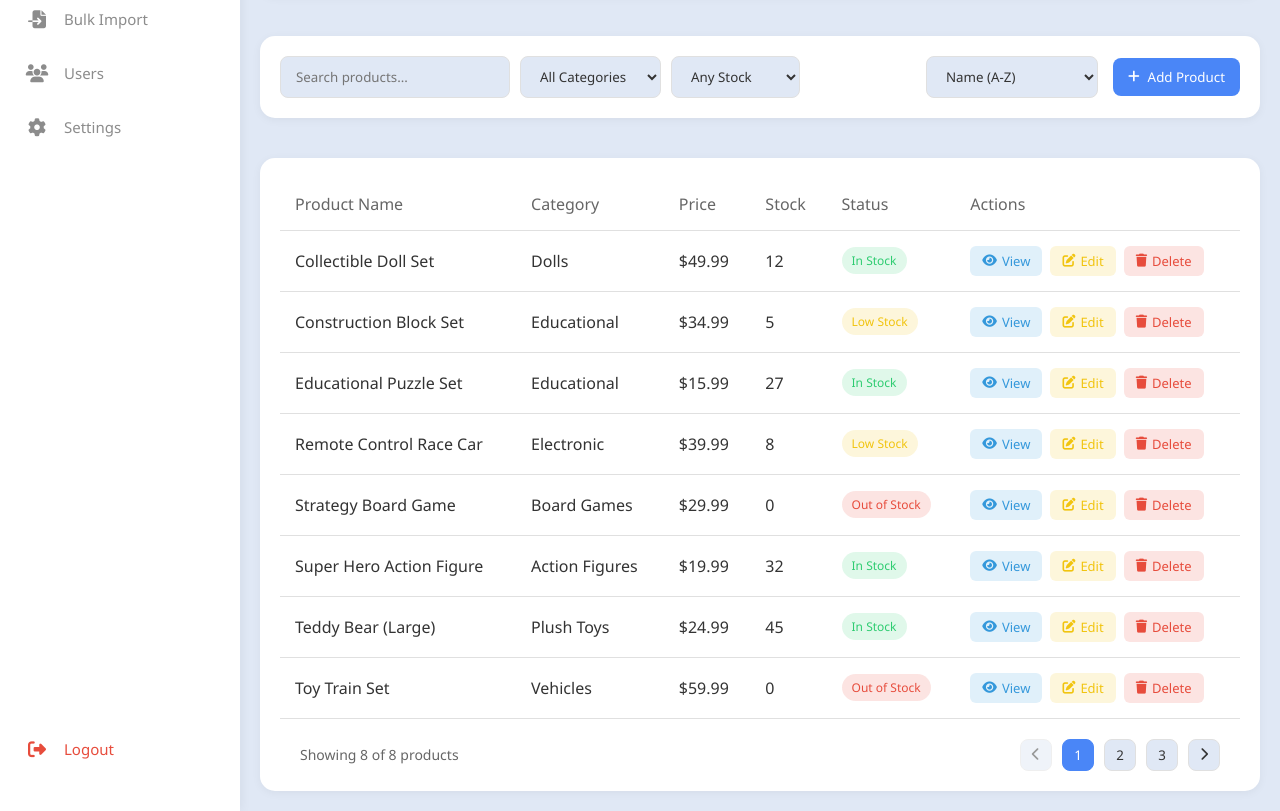
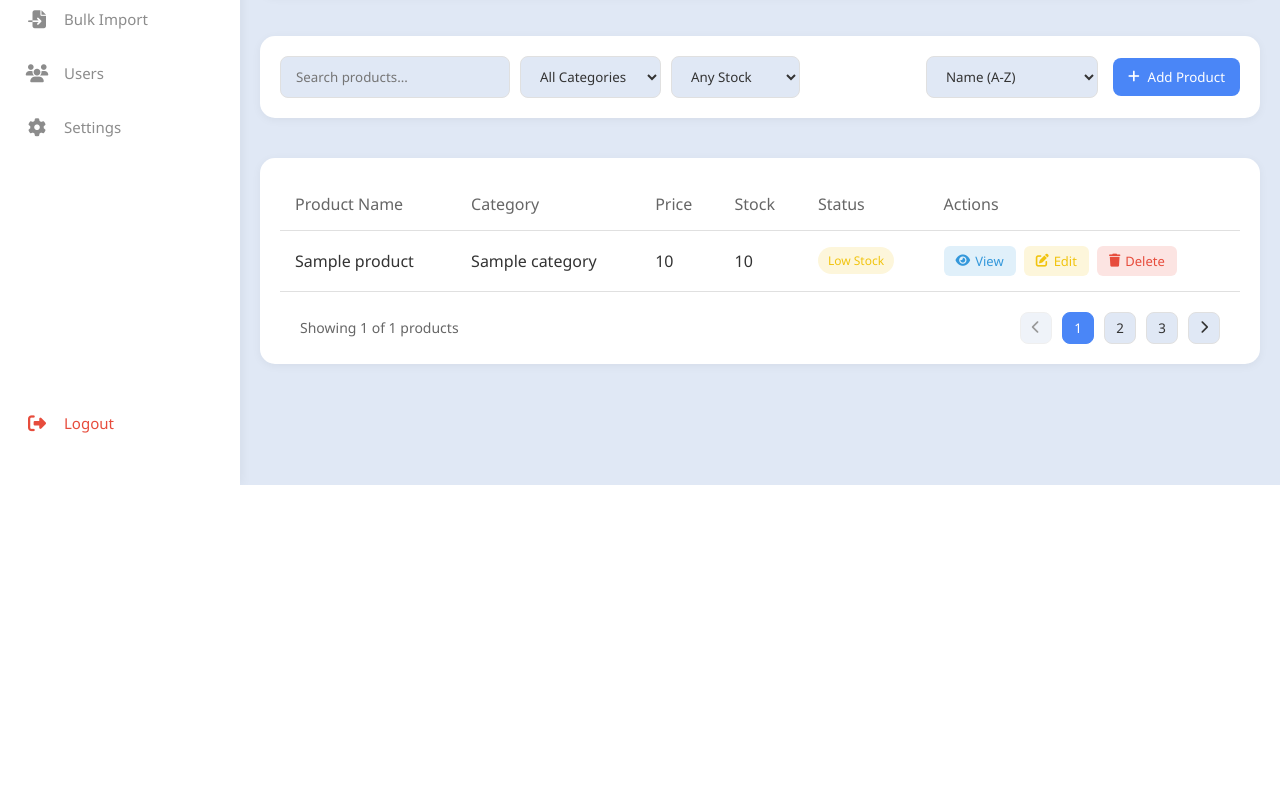
Before and after one commit to Nhyira21/MongoDB, a Flask app: page /products/ in a window 1280 px wide. Shown: the part 315-1126 px from the top of the page. After the commit the page ends 800 px from the top, so only its background shows below. Run offline with Flask 3, Linux system fonts and the light colour scheme; a database or web service that is not in the repository returns one stand-in record (values such as "Sample title").

Commit message:
Implement product management features: add product listing, save, and edit functionality

```diff
--- a/app.py
+++ b/app.py
@@ -105,7 +105,30 @@ def edituser():
 
 @app.route('/products/')
 def products():
-    return render_template('product_listing.html')
+    product_collection = db["products"]
+    products = product_collection.find()
+
+    return render_template('product_listing.html', products=products)
+
+@app.route('/products/save', methods=['POST'])
+def save_product():
+    data = request.get_json()
+    product_collection = db["products"]
+    product_collection.insert_one(data)
+    return jsonify({"message": "Product added successfully"}), 201
+
+@app.route('/products/edit', methods=['POST'])
+def edit_product():
+    data = request.get_json()
+    product_collection = db["products"]
+    product_id = data.get('id')
+    print(data.get('id'), "::::::::::::::::::::::::::::::::::::::::")
+    del data['id']
+    if not product_id:
+        return jsonify({"error": "Product ID is required"}), 400
+    filter = {'id': product_id}
+    product_collection.find_one_and_update(filter, {'$set': data})
+    return jsonify({"message": "Product updated successfully"}), 201
 
 # ::::::::::::::::  --  p r o d u c t s
 
--- a/templates/extendsbase.html
+++ b/templates/extendsbase.html
@@ -347,7 +347,7 @@
         <!-- Welcome Card -->
         <div class="welcome-card">
             <div class="welcome-text">
-                <h2>Hi, George!</h2>
+                <h2>Hi, {{session['user']}}!</h2>
                 <p>What are we doing today?</p>
                 <div class="action-buttons">
                     <div class="action-button">
--- a/templates/product_listing.html
+++ b/templates/product_listing.html
@@ -430,166 +430,28 @@
                 </tr>
             </thead>
             <tbody>
+                {% for pr in products %}
                 <tr>
-                    <td>Teddy Bear (Large)</td>
-                    <td>Plush Toys</td>
-                    <td>$24.99</td>
-                    <td>45</td>
-                    <td><span class="status-badge in-stock">In Stock</span></td>
+                    <td>{{pr['productName']}}</td>
+                    <td>{{pr['category']}}</td>
+                    <td>{{pr['price']}}</td>
+                    <td>{{pr['stock']}}</td>
+                    <td><span class="status-badge {{pr['status']}}">{{pr['status']}}</span></td>
                     <td>
                         <div class="action-buttons">
-                            <button class="action-button view-button" data-id="1">
+                            <button class="action-button view-button" data-id="{{pr['id']}}">
                                 <i class="fas fa-eye"></i> View
                             </button>
-                            <button class="action-button edit-button" data-id="1">
+                            <button class="action-button edit-button" data-id="{{pr['id']}}">
                                 <i class="fas fa-edit"></i> Edit
                             </button>
-                            <button class="action-button delete-button" data-id="1">
+                            <button class="action-button delete-button" data-id="{{pr['id']}}">
                                 <i class="fas fa-trash"></i> Delete
                             </button>
                         </div>
                     </td>
                 </tr>
-                <tr>
-                    <td>Super Hero Action Figure</td>
-                    <td>Action Figures</td>
-                    <td>$19.99</td>
-                    <td>32</td>
-                    <td><span class="status-badge in-stock">In Stock</span></td>
-                    <td>
-                        <div class="action-buttons">
-                            <button class="action-button view-button" data-id="2">
-                                <i class="fas fa-eye"></i> View
-                            </button>
-                            <button class="action-button edit-button" data-id="2">
-                                <i class="fas fa-edit"></i> Edit
-                            </button>
-                            <button class="action-button delete-button" data-id="2">
-                                <i class="fas fa-trash"></i> Delete
-                            </button>
-                        </div>
-                    </td>
-                </tr>
-                <tr>
-                    <td>Remote Control Race Car</td>
-                    <td>Electronic</td>
-                    <td>$39.99</td>
-                    <td>8</td>
-                    <td><span class="status-badge low-stock">Low Stock</span></td>
-                    <td>
-                        <div class="action-buttons">
-                            <button class="action-button view-button" data-id="3">
-                                <i class="fas fa-eye"></i> View
-                            </button>
-                            <button class="action-button edit-button" data-id="3">
-                                <i class="fas fa-edit"></i> Edit
-                            </button>
-                            <button class="action-button delete-button" data-id="3">
-                                <i class="fas fa-trash"></i> Delete
-                            </button>
-                        </div>
-                    </td>
-                </tr>
-                <tr>
-                    <td>Strategy Board Game</td>
-                    <td>Board Games</td>
-                    <td>$29.99</td>
-                    <td>0</td>
-                    <td><span class="status-badge out-of-stock">Out of Stock</span></td>
-                    <td>
-                        <div class="action-buttons">
-                            <button class="action-button view-button" data-id="4">
-                                <i class="fas fa-eye"></i> View
-                            </button>
-                            <button class="action-button edit-button" data-id="4">
-                                <i class="fas fa-edit"></i> Edit
-                            </button>
-                            <button class="action-button delete-button" data-id="4">
-                                <i class="fas fa-trash"></i> Delete
-                            </button>
-                        </div>
-                    </td>
-                </tr>
-                <tr>
-                    <td>Educational Puzzle Set</td>
-                    <td>Educational</td>
-                    <td>$15.99</td>
-                    <td>27</td>
-                    <td><span class="status-badge in-stock">In Stock</span></td>
-                    <td>
-                        <div class="action-buttons">
-                            <button class="action-button view-button" data-id="5">
-                                <i class="fas fa-eye"></i> View
-                            </button>
-                            <button class="action-button edit-button" data-id="5">
-                                <i class="fas fa-edit"></i> Edit
-                            </button>
-                            <button class="action-button delete-button" data-id="5">
-                                <i class="fas fa-trash"></i> Delete
-                            </button>
-                        </div>
-                    </td>
-                </tr>
-                <tr>
-                    <td>Collectible Doll Set</td>
-                    <td>Dolls</td>
-                    <td>$49.99</td>
-                    <td>12</td>
-                    <td><span class="status-badge in-stock">In Stock</span></td>
-                    <td>
-                        <div class="action-buttons">
-                            <button class="action-button view-button" data-id="6">
-                                <i class="fas fa-eye"></i> View
-                            </button>
-                            <button class="action-button edit-button" data-id="6">
-                                <i class="fas fa-edit"></i> Edit
-                            </button>
-                            <button class="action-button delete-button" data-id="6">
-                                <i class="fas fa-trash"></i> Delete
-                            </button>
-                        </div>
-                    </td>
-                </tr>
-                <tr>
-                    <td>Construction Block Set</td>
-                    <td>Educational</td>
-                    <td>$34.99</td>
-                    <td>5</td>
-                    <td><span class="status-badge low-stock">Low Stock</span></td>
-                    <td>
-                        <div class="action-buttons">
-                            <button class="action-button view-button" data-id="7">
-                                <i class="fas fa-eye"></i> View
-                            </button>
-                            <button class="action-button edit-button" data-id="7">
-                                <i class="fas fa-edit"></i> Edit
-                            </button>
-                            <button class="action-button delete-button" data-id="7">
-                                <i class="fas fa-trash"></i> Delete
-                            </button>
-                        </div>
-                    </td>
-                </tr>
-                <tr>
-                    <td>Toy Train Set</td>
-                    <td>Vehicles</td>
-                    <td>$59.99</td>
-                    <td>0</td>
-                    <td><span class="status-badge out-of-stock">Out of Stock</span></td>
-                    <td>
-                        <div class="action-buttons">
-                            <button class="action-button view-button" data-id="8">
-                                <i class="fas fa-eye"></i> View
-                            </button>
-                            <button class="action-button edit-button" data-id="8">
-                                <i class="fas fa-edit"></i> Edit
-                            </button>
-                            <button class="action-button delete-button" data-id="8">
-                                <i class="fas fa-trash"></i> Delete
-                            </button>
-                        </div>
-                    </td>
-                </tr>
+                {% endfor %}
             </tbody>
         </table>
 
@@ -644,13 +506,13 @@
                 <div style="margin-bottom: 15px;">
                     <label for="productCategory" style="display: block; margin-bottom: 5px;">Category</label>
                     <select id="productCategory" style="width: 100%; padding: 8px; border-radius: 8px; border: 1px solid var(--border-color); background-color: var(--bg-color); color: var(--text-color);" required>
-                        <option value="action-figures">Action Figures</option>
-                        <option value="board-games">Board Games</option>
-                        <option value="dolls">Dolls</option>
-                        <option value="educational">Educational</option>
-                        <option value="electronic">Electronic</option>
-                        <option value="plush">Plush Toys</option>
-                        <option value="vehicles">Vehicles</option>
+                        <option value="Action Figures">Action Figures</option>
+                        <option value="Board Games">Board Games</option>
+                        <option value="Dolls">Dolls</option>
+                        <option value="Educational">Educational</option>
+                        <option value="Electronic">Electronic</option>
+                        <option value="Plush Toys">Plush Toys</option>
+                        <option value="Vehicles">Vehicles</option>
                     </select>
                 </div>
                 <div style="margin-bottom: 15px;">
@@ -892,17 +754,19 @@
     document.querySelectorAll('.edit-button').forEach(button => {
         button.addEventListener('click', function() {
             const productId = this.getAttribute('data-id');
+            console.log(productId);
             document.getElementById('productModalTitle').textContent = 'Edit Product';
             document.getElementById('productId').value = productId;
-
-            // Here you would typically fetch product data and populate the form
-            // This is a simplified example with hardcoded data
-            let productData = {
-                name: 'Sample Product',
-                category: 'plush',
-                price: 29.99,
-                stock: 15,
-                description: 'This is a sample product description.'
+            // fetch current row
+            const row = this.closest('tr');
+            // fetch the id from the action buttons property data-id
+            const productData = {
+                id: productId,
+                name: row.querySelector('td:nth-child(1)').textContent,
+                category: row.querySelector('td:nth-child(2)').textContent,
+                price: parseFloat(row.querySelector('td:nth-child(3)').textContent.replace('$', '')),
+                stock: parseInt(row.querySelector('td:nth-child(4)').textContent),
+                description: '' // Add logic to fetch description if available
             };
 
             // For demonstration purposes, let's populate form with some sample data
@@ -912,6 +776,36 @@
             document.getElementById('productStock').value = productData.stock;
             document.getElementById('productDescription').value = productData.description;
 
+            $.ajax({
+                url: '{{url_for("edit_product")}}',
+                type: 'POST',
+                contentType: 'application/json',
+                data: JSON.stringify({
+                    id: productId,
+                    name: productData.name,
+                    category: productData.category,
+                    price: productData.price,
+                    stock: productData.stock,
+                    description: productData.description
+                }),
+                success: function(response) {
+                    // Handle success response
+                    console.log('Product data fetched successfully:', response);
+                    // update row with new data
+                    // Update the row with new data
+                    row.querySelector('td:nth-child(1)').textContent = productData.name;
+                    row.querySelector('td:nth-child(2)').textContent = productData.category;
+                    row.querySelector('td:nth-child(3)').textContent = `$${productData.price.toFixed(2)}`;
+                    row.querySelector('td:nth-child(4)').textContent = productData.stock;
+                    row.querySelector('.status-badge').textContent = productData.stock > 10 ? 'In Stock' : productData.stock > 0 ? 'Low Stock' : 'Out of Stock';
+                    row.querySelector('.status-badge').className = `status-badge ${productData.stock > 10 ? 'in-stock' : productData.stock > 0 ? 'low-stock' : 'out-of-stock'}`;
+                },
+                error: function(xhr, status, error) {
+                    // Handle error response
+                    console.error('Error fetching product data:', error);
+                    alert('Error fetching product data. Please try again.');
+                }
+            });
             openModal('productModal');
         });
     });
@@ -930,9 +824,70 @@
             return;
         }
 
+        // fetch highest id in .product-table tbody column 5 button data-id property
+        const rows = document.querySelectorAll('.product-table tbody tr');
+        let highestId = 0;
+        rows.forEach(row => {
+            const id = parseInt(row.querySelector('.action-button.edit-button').getAttribute('data-id'));
+            if (id > highestId) {
+                highestId = id;
+            }
+        });
+
+        // Increment the highest ID for the new product
+        const newId = highestId + 1;
         // Here you would typically make an AJAX call to save the product
         const action = productId ? 'updated' : 'created';
-        alert(`Product would be ${action}: ${productName}`);
+        $.ajax({
+            url: '{{url_for("save_product")}}',
+            type: 'POST',
+            data: JSON.stringify({
+                id: newId,
+                productName: productName,
+                category: category,
+                price: price,
+                stock: stock,
+                description: description
+            }),
+            contentType: 'application/json',
+            success: function(response) {
+                // Handle success response
+                console.log('Product saved successfully:', response);
+                alert(`Product would be ${action}: ${productName}`);
+                 // Dynamically add the new product to the table
+                 $('.product-table tbody').append(`
+                            <tr>
+                                <td>${productName}</td>
+                                <td>${category}</td>
+                                <td>${price}</td>
+
+                                <td>${stock}</td>
+                                <td><span class="status-badge in-stock">In Stock</span></td>
+                                <td>
+                                    <div class="action-buttons">
+                                    <button class="action-button view-button" data-id="${newId}">
+                                        <i class="fas fa-eye"></i> View
+                                    </button>
+                                    <button class="action-button edit-button" data-id="${newId}">
+                                        <i class="fas fa-edit"></i> Edit
+                                    </button>
+                                    <button class="action-button delete-button" data-id="${newId}">
+                                        <i class="fas fa-trash"></i> Delete
+                                    </button>
+                                    </div>
+                                </td>
+                            </tr>
+                `);
+
+            },
+            error: function(xhr, status, error) {
+                // Handle error response
+                console.error('Error saving product:', error);
+            }
+        });
+
+
+
         closeModal('productModal');
     });
 
@@ -998,15 +953,18 @@
             if (stockCell && statusCell) {
                 const stockValue = parseInt(stockCell.textContent);
 
-                if (stockValue === 0) {
+                if (stockValue == 0) {
                     statusCell.className = 'status-badge out-of-stock';
                     statusCell.textContent = 'Out of Stock';
-                } else if (stockValue <= 10) {
+                    console.log('out', stockValue);
+                } else if (stockValue > 0 && stockValue <= 10) {
                     statusCell.className = 'status-badge low-stock';
                     statusCell.textContent = 'Low Stock';
+                    console.log('low', stockValue);
                 } else {
                     statusCell.className = 'status-badge in-stock';
                     statusCell.textContent = 'In Stock';
+                    console.log('in', stockValue);
                 }
             }
         });
```
